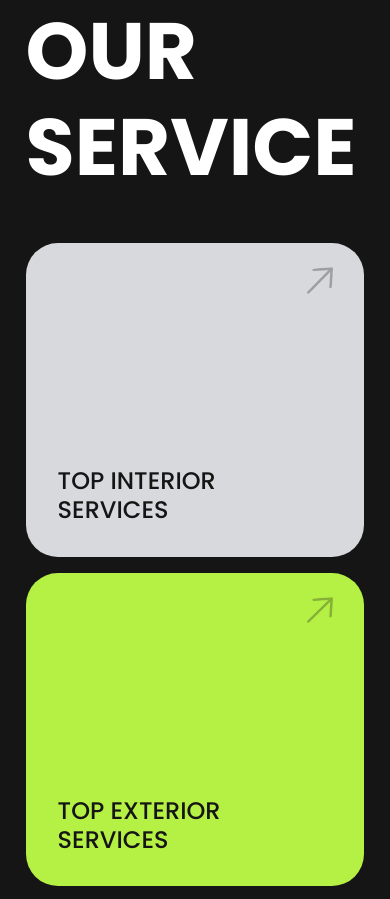
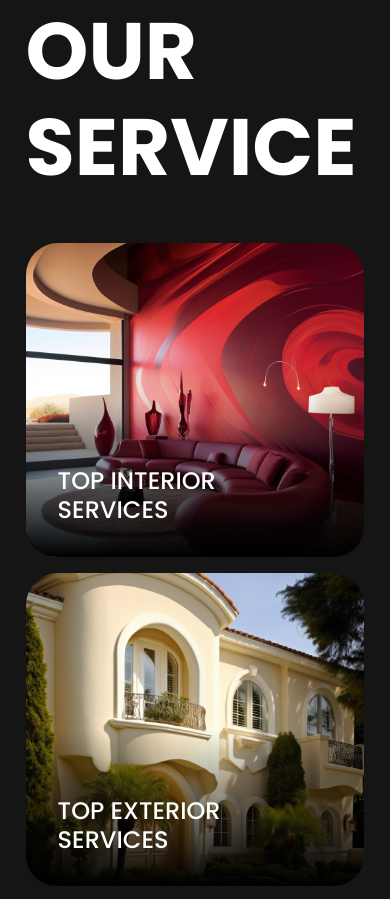
Before and after one commit to hardiksuthar74/tpi_v2, a plain HTML site: page index.html in a window 390 px wide. Shown: the part 4078-4977 px from the top of the page. Drawn offline with nearby package versions, Linux system fonts and the light colour scheme; some packages are replaced by stand-ins of ours; a script that the page names is missing; files whose address does not match are found by name.

Commit message:
service image check

```diff
--- a/css/style.css
+++ b/css/style.css
@@ -80,8 +80,8 @@
   position: absolute;
   margin: 0 auto;
   max-width: 100rem;
-  top: 10em;
-  bottom: auto;
+  /* top: 12rem; */
+  bottom: 0;
   right: 0;
   z-index: 1;
 }
@@ -1385,6 +1385,50 @@
     row-gap: 0;
   }
 
+  .first-service {
+    background-image: url("../img/interior-service.png");
+  }
+  .second-service {
+    background-image: url("../img/exterior-service.png");
+  }
+  .third-service {
+    background-image: url("../img/wood-service.png");
+  }
+  .fourth-service {
+    background-image: url("../img/walltexture-service.png");
+  }
+
+  .first-service,
+  .second-service,
+  .third-service,
+  .fourth-service {
+    color: #fff;
+    background-repeat: no-repeat;
+    background-position: center;
+    background-size: cover;
+  }
+
+  .first-service::before,
+  .second-service::before,
+  .third-service::before,
+  .fourth-service::before {
+    opacity: 1;
+    top: auto;
+    bottom: 0;
+    left: 0;
+    right: 0;
+    height: 50%;
+    background: linear-gradient(to bottom, rgba(0, 0, 0, 0), rgba(0, 0, 0, 1));
+  }
+
+  .first-service:hover,
+  .second-service:hover,
+  .third-service:hover,
+  .fourth-service:hover {
+    > p {
+      opacity: 1;
+    }
+  }
   .third-service,
   .fourth-service {
     font-size: 3rem;
```
